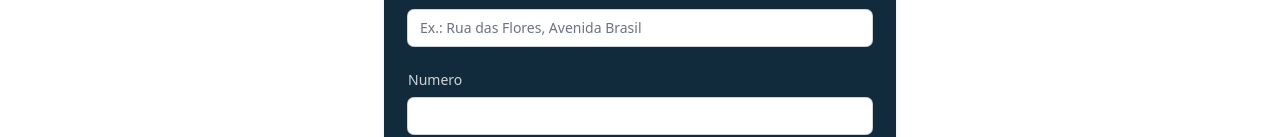
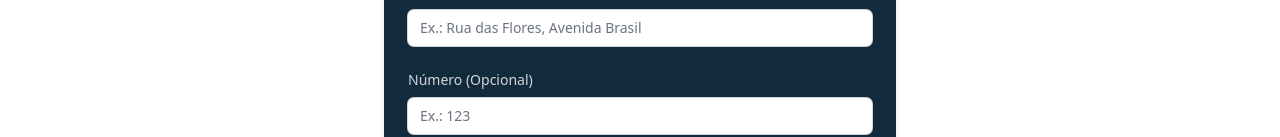
Before and after one commit to rafaelromwno/cidade-integra-frontend, a React (Vite) app in the folder frontend/: page /denuncie in a window 1280 px wide. Shown: the part 663-800 px from the top of the page. Built offline with nearby package versions, Linux system fonts and the light colour scheme; no server answers.

Commit message:
fix: adiciona rótulos e dicas para o campo 'número' no formulário de denúncia (acessibilidade)

```diff
--- a/frontend/src/components/FormularioDenuncia/FormularioDenuncia.jsx
+++ b/frontend/src/components/FormularioDenuncia/FormularioDenuncia.jsx
@@ -218,6 +218,8 @@ const FormularioDenuncia = () => {
               >
                 {field === "rua"
                   ? "Rua/Avenida"
+                  : field === "numero"
+                  ? "Número (Opcional)"
                   : field.charAt(0).toUpperCase() + field.slice(1)}
               </label>
               <InputField
@@ -232,6 +234,8 @@ const FormularioDenuncia = () => {
                     ? "Ex.: Centro, Jardim América"
                     : field === "cidade"
                     ? "Ex.: São Paulo, Rio de Janeiro"
+                    : field === "numero"
+                    ? "Ex.: 123"
                     : ""
                 }
                 required={field !== "numero"}
```
